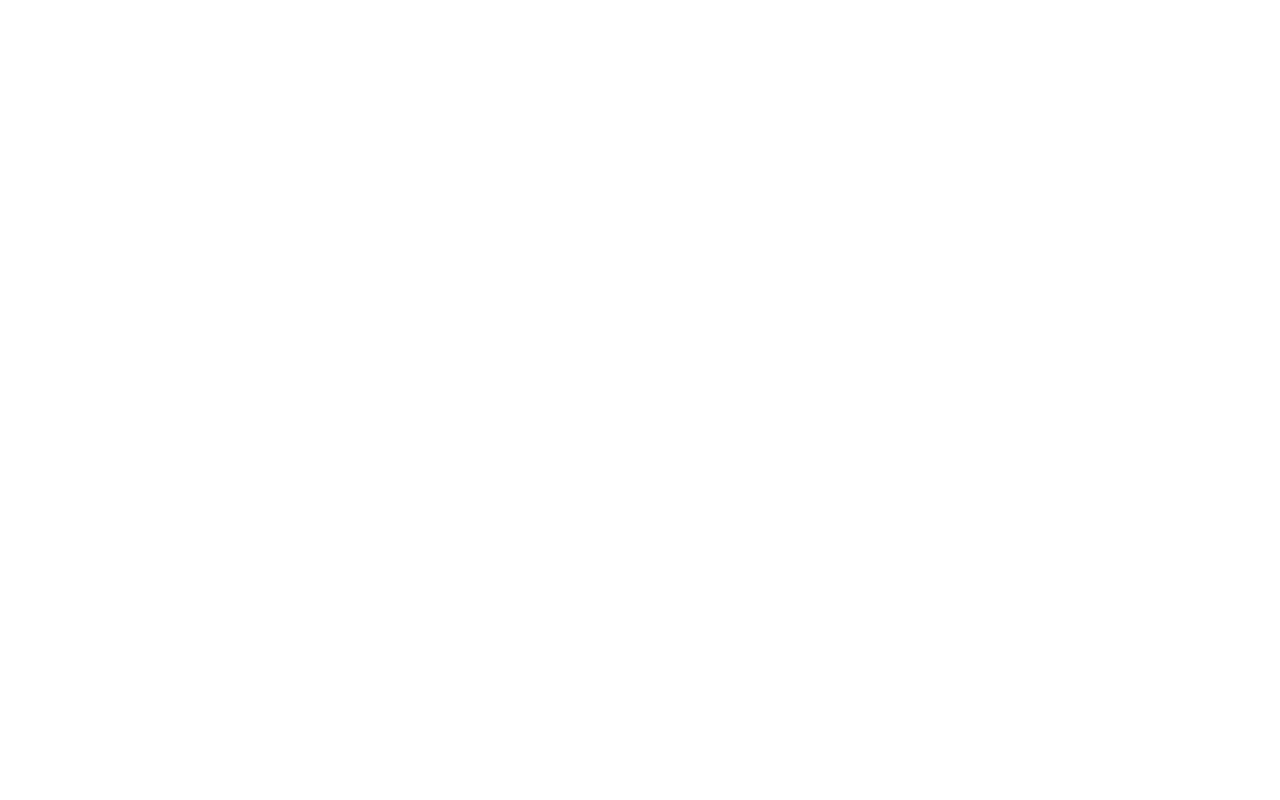
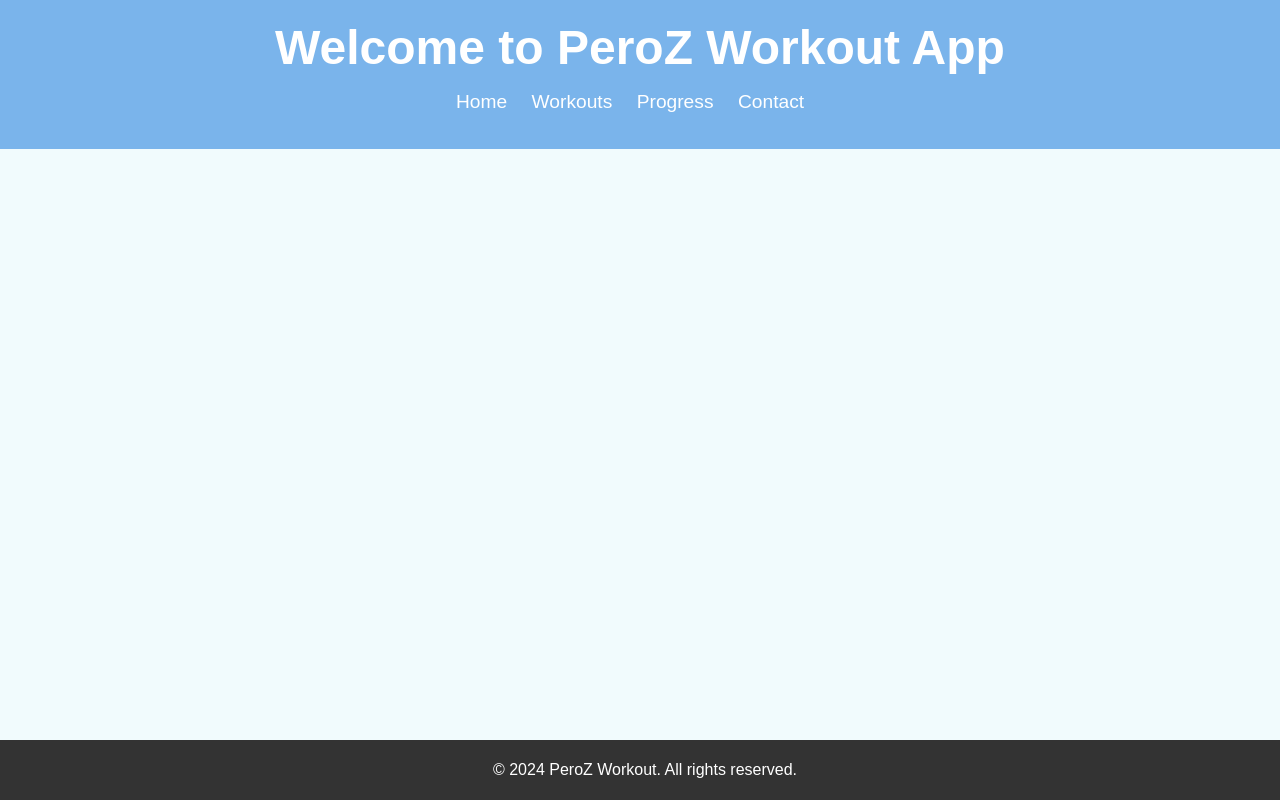
Before and after one commit to Peroz90/GYM_APP, a plain HTML site: page index.html in a window 1280 px wide. Drawn offline with Linux system fonts and the light colour scheme.

Commit message:
Basic Html and css starting code (header & footer & nav bar)

```diff
--- a/index.html
+++ b/index.html
@@ -3,10 +3,26 @@
   <head>
     <meta charset="UTF-8" />
     <meta name="viewport" content="width=device-width, initial-scale=1.0" />
-    <title>PeroZ</title>
+    <title>PeroZ Workout</title>
     <link rel="stylesheet" href="style.css" />
   </head>
   <body>
+    <header>
+      <h1>Welcome to PeroZ Workout App</h1>
+      <nav>
+        <ul>
+          <li><a href="#">Home</a></li>
+          <li><a href="#">Workouts</a></li>
+          <li><a href="#">Progress</a></li>
+          <li><a href="#">Contact</a></li>
+        </ul>
+      </nav>
+    </header>
+
+    <footer>
+      <p>&copy; 2024 PeroZ Workout. All rights reserved.</p>
+    </footer>
+
     <script src="script.js"></script>
   </body>
 </html>
--- a/style.css
+++ b/style.css
@@ -0,0 +1,64 @@
+/* Basic styling for the app */
+
+body {
+  font-family: Arial, sans-serif;
+  margin: 0;
+  padding: 0;
+  background-color: #f1fbfd;
+}
+
+header {
+  background-color: hsl(209, 74%, 70%);
+  color: white;
+  padding: 20px;
+  text-align: center;
+}
+
+h1 {
+  font-size: 3rem;
+  margin: 0;
+}
+
+nav ul {
+  list-style-type: none;
+  padding: 0;
+}
+
+nav ul li {
+  display: inline-block;
+  margin-right: 20px;
+}
+
+nav ul li a {
+  color: white;
+  text-decoration: none;
+  font-size: 1.2rem;
+}
+
+nav ul li a:hover {
+  text-decoration: underline;
+}
+
+footer {
+  background-color: #333;
+  color: white;
+  text-align: center;
+  padding: 5px;
+  position: fixed;
+  bottom: 0;
+  width: 100%;
+}
+
+@media (max-width: 600px) {
+  h1 {
+    font-size: 2rem;
+  }
+  nav ul {
+    display: block;
+    text-align: center;
+  }
+  nav ul li {
+    display: block;
+    margin: 10px 0;
+  }
+}
```
